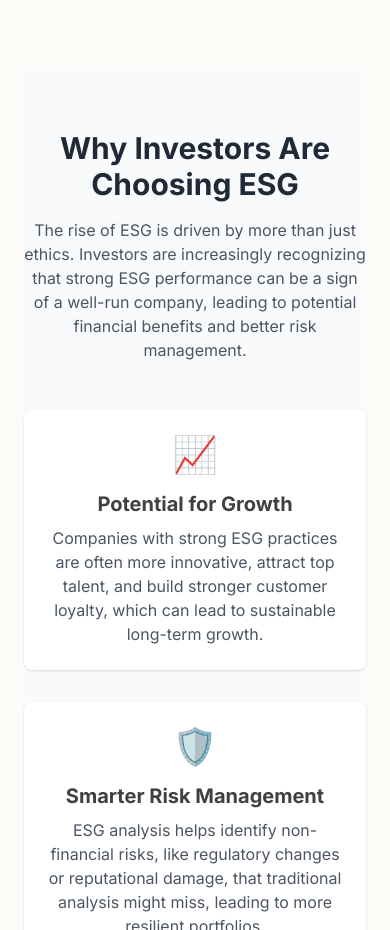
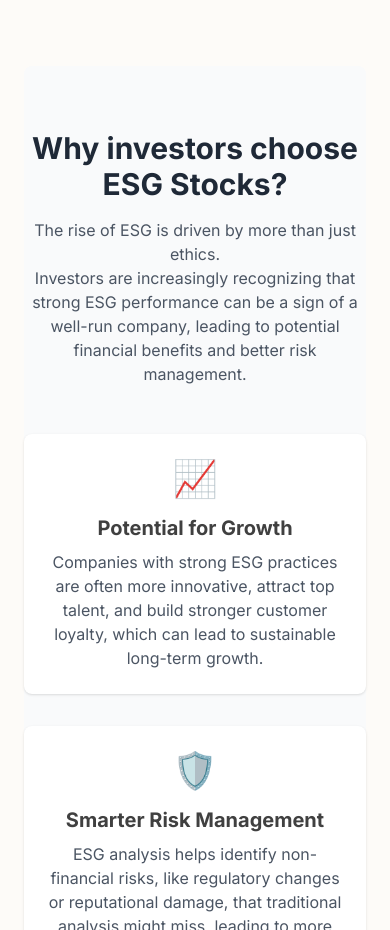
Before and after one commit to yyyprojects/EsgStock5, a plain HTML site: page index.html in a window 390 px wide. Shown: the part 2040-2970 px from the top of the page. Drawn offline with nearby package versions, Linux system fonts and the light colour scheme.

Commit message:
Update index.html

```diff
--- a/index.html
+++ b/index.html
@@ -122,8 +122,8 @@
 
         <section id="why-invest" class="py-16 bg-gray-50 rounded-lg">
             <div class="text-center mb-12">
-                <h2 class="text-3xl md:text-4xl font-bold text-gray-800">Why Investors Are Choosing ESG</h2>
-                <p class="max-w-2xl mx-auto text-gray-600 mt-4">The rise of ESG is driven by more than just ethics. Investors are increasingly recognizing that strong ESG performance can be a sign of a well-run company, leading to potential financial benefits and better risk management.</p>
+                <h2 class="text-3xl md:text-4xl font-bold text-gray-800">Why investors choose ESG Stocks?</h2>
+                <p class="max-w-2xl mx-auto text-gray-600 mt-4">The rise of ESG is driven by more than just ethics.<br>Investors are increasingly recognizing that strong ESG performance can be a sign of a well-run company, leading to potential financial benefits and better risk management.</p>
             </div>
             <div class="grid md:grid-cols-3 gap-8 text-center">
                 <div class="bg-white p-6 rounded-lg shadow">
```
